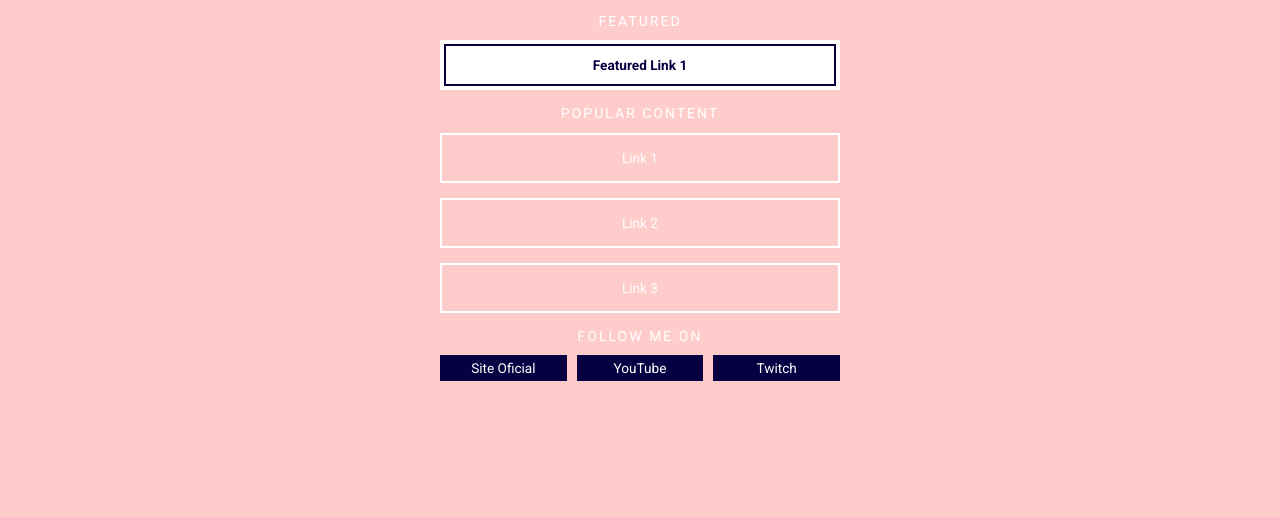
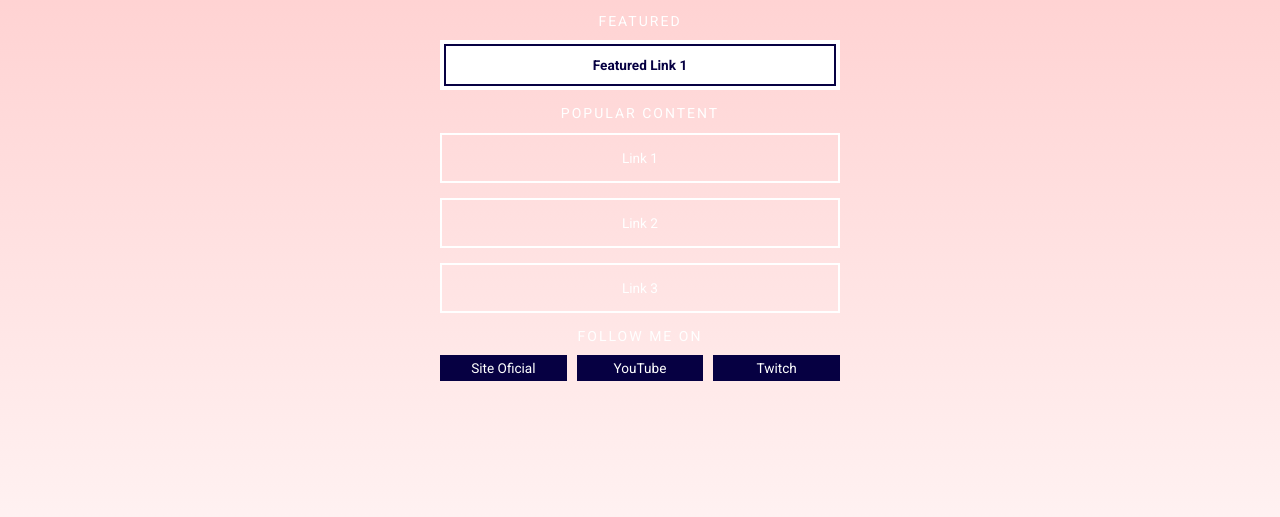
Before and after one commit to thiagofive/thiagofive, a website: page index.html in a window 1280 px wide. Shown: the part 131-648 px from the top of the page. Drawn offline with nearby package versions, Linux system fonts and the light colour scheme; files that its build step writes are made by us from their sources.

Commit message:
Update style.scss

```diff
--- a/app/scss/style.scss
+++ b/app/scss/style.scss
@@ -9,8 +9,8 @@ html {
 
 body {
     background-color: #ffcccc;
-    background-image: -webkit-gradient(linear,left top,left bottom,color-stop(2%,#060042),color-stop(108%,#20A39E));
-    background-image: linear-gradient(#ffcccc 2%,#ffcccc 108%);
+    background-image: -webkit-gradient(linear,left top,left bottom,color-stop(2%,#ffcccc),color-stop(108%,#FFFFFF));
+    background-image: linear-gradient(#ffcccc 2%,#FFFFFF 108%);
     color: #ffffff;
     min-height: 100vh;
     text-align: center;
```
